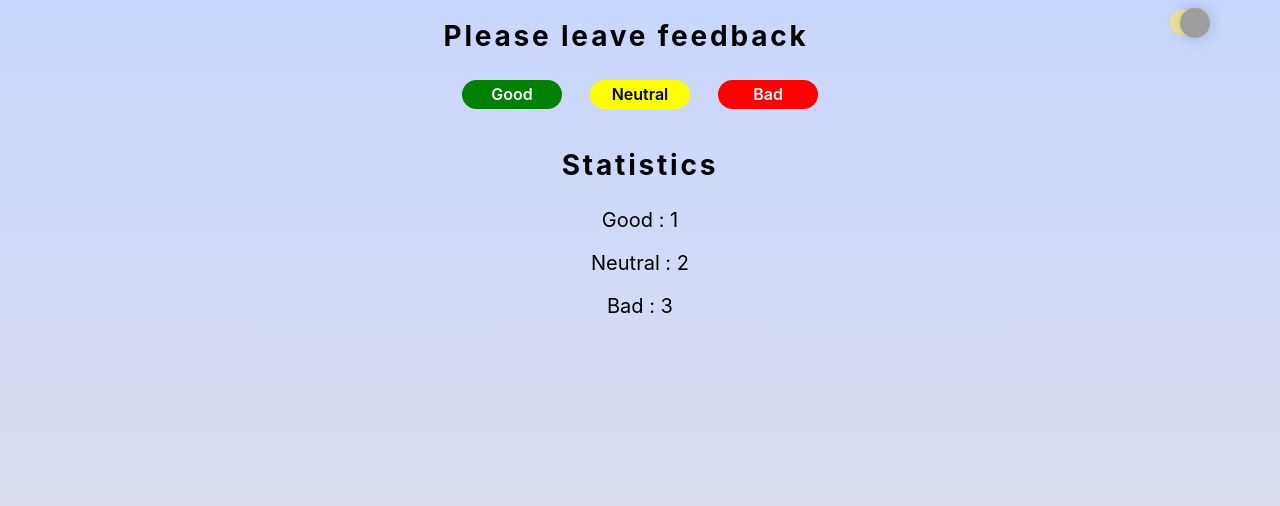
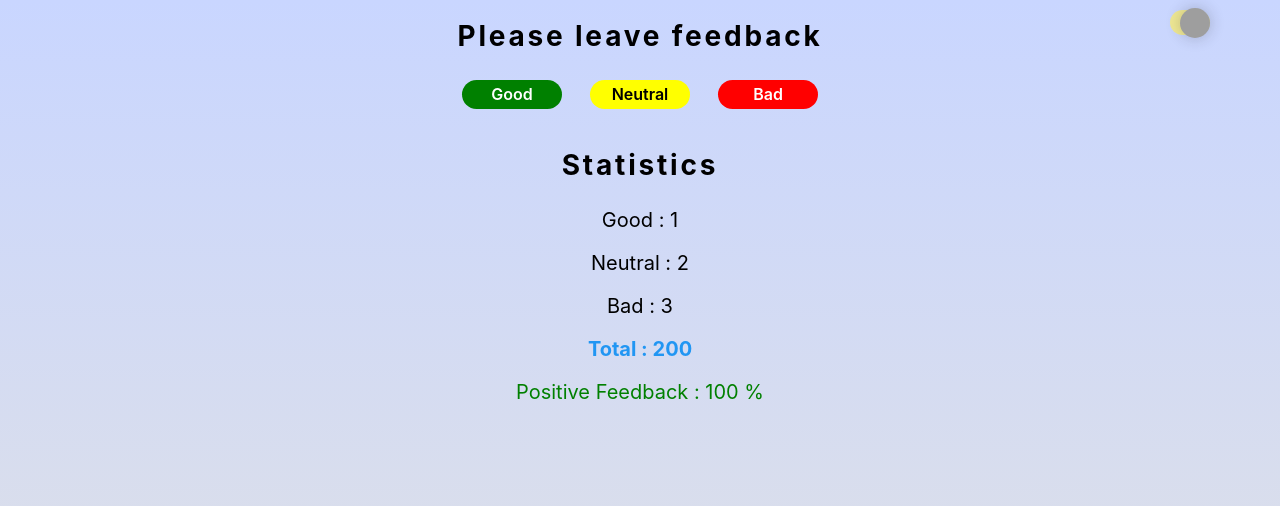
Before and after one commit to Igor-Chumak/goit-react-hw-02-feedback, a React (Create React App) app: page / in a window 1280 px wide. Shown: the top 506 px of the page. Built offline with nearby package versions, Linux system fonts and the light colour scheme; grey boxes are pictures that could not be loaded.

Commit message:
stat pattern ok

```diff
--- a/src/components/App/App.jsx
+++ b/src/components/App/App.jsx
@@ -62,7 +62,12 @@ export class App extends Component {
           </Section>
           <Section>
             <Container>
-              <Statistics title="Statistics" state={this.state} />
+              <Statistics
+                title="Statistics"
+                state={this.state}
+                total={200}
+                positiv={100}
+              />
             </Container>
           </Section>
         </main>
--- a/src/components/ButtonList/ButtonList.styled.jsx
+++ b/src/components/ButtonList/ButtonList.styled.jsx
@@ -2,7 +2,6 @@ import styled from 'styled-components';
 
 export const Title = styled.h2`
   margin-bottom: ${props => props.theme.spacing(7)};
-  padding-right: ${props => props.theme.spacing(7)};
   font-size: 28px;
   text-align: center;
   letter-spacing: 0.1em;
--- a/src/components/Statistics/Statistics.jsx
+++ b/src/components/Statistics/Statistics.jsx
@@ -1,16 +1,24 @@
 import { Component } from 'react';
 import PropTypes from 'prop-types';
 // import { nanoid } from 'nanoid';
-import { Title, StatisticsBox, StatisticItem } from './Statistics.styled';
+import {
+  Title,
+  StatisticsBox,
+  StatisticItem,
+  StatisticItemTotal,
+  StatisticItemPositive,
+} from './Statistics.styled';
 
 export class Statistics extends Component {
   static propTypes = {
     title: PropTypes.string.isRequired,
     state: PropTypes.object.isRequired,
+    total: PropTypes.number.isRequired,
+    positiv: PropTypes.number.isRequired,
   };
 
   render() {
-    const { state, title } = this.props;
+    const { state, title, total, positiv } = this.props;
     return (
       <>
         <Title>{title}</Title>
@@ -23,6 +31,10 @@ export class Statistics extends Component {
                 </StatisticItem>
               )
           )}
+          <StatisticItemTotal>Total : {total}</StatisticItemTotal>
+          <StatisticItemPositive>
+            Positive feedback : {positiv} %
+          </StatisticItemPositive>
         </StatisticsBox>
       </>
     );
--- a/src/components/Statistics/Statistics.styled.jsx
+++ b/src/components/Statistics/Statistics.styled.jsx
@@ -21,3 +21,12 @@ export const StatisticItem = styled.div`
   font-size: 20px;
   text-transform: capitalize;
 `;
+
+export const StatisticItemTotal = styled(StatisticItem)`
+  font-weight: bold;
+  color: ${props => props.theme.colors.accent};
+`;
+
+export const StatisticItemPositive = styled(StatisticItem)`
+  color: green;
+`;
--- a/src/styles/GlobalStyles.jsx
+++ b/src/styles/GlobalStyles.jsx
@@ -18,6 +18,7 @@ export const GlobalStyles = createGlobalStyle`
     font-style: normal;
   }
 
+/* for change theme  */
   body {
     background: ${props => props.theme.body};
     color: ${props => props.theme.textColor};
--- a/src/styles/theme.jsx
+++ b/src/styles/theme.jsx
@@ -8,17 +8,21 @@ export const theme = Object.freeze({
     mainBackground: ['linear-gradient(to bottom, #c9d6ff,  #e2e2e2)'],
     tagBackground: ['linear-gradient(to bottom, #FFD194, #D1913C)'],
   },
+
   fontSizes: {
     small: '14px',
     medium: '18px',
     large: '22px',
   },
+
   spacing: value => `${4 * value}px`,
+
   shadows: {
     small: '0 5px 7px -1px rgba(51, 51, 51, 0.23)',
     regular: '0px 4px 10px 4px #9e9e9e',
     medium: '0 9px 47px 11px rgba(51, 51, 51, 0.18);',
   },
+
   animation: {
     cubicBezier: '0.25s cubic-bezier(0.7, 0.98, 0.86, 0.98)',
   },
```
